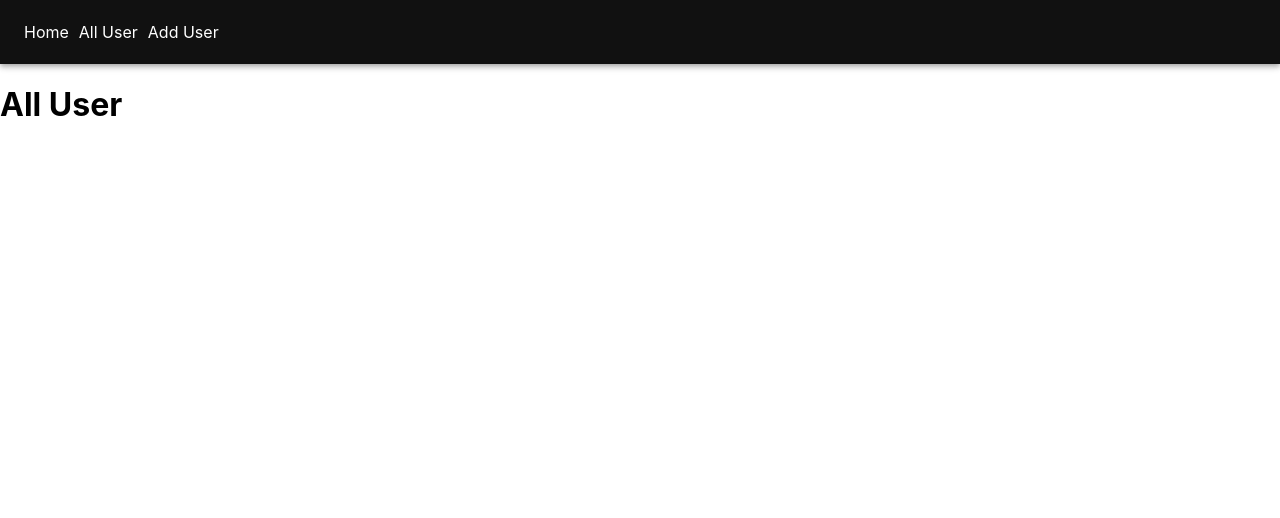
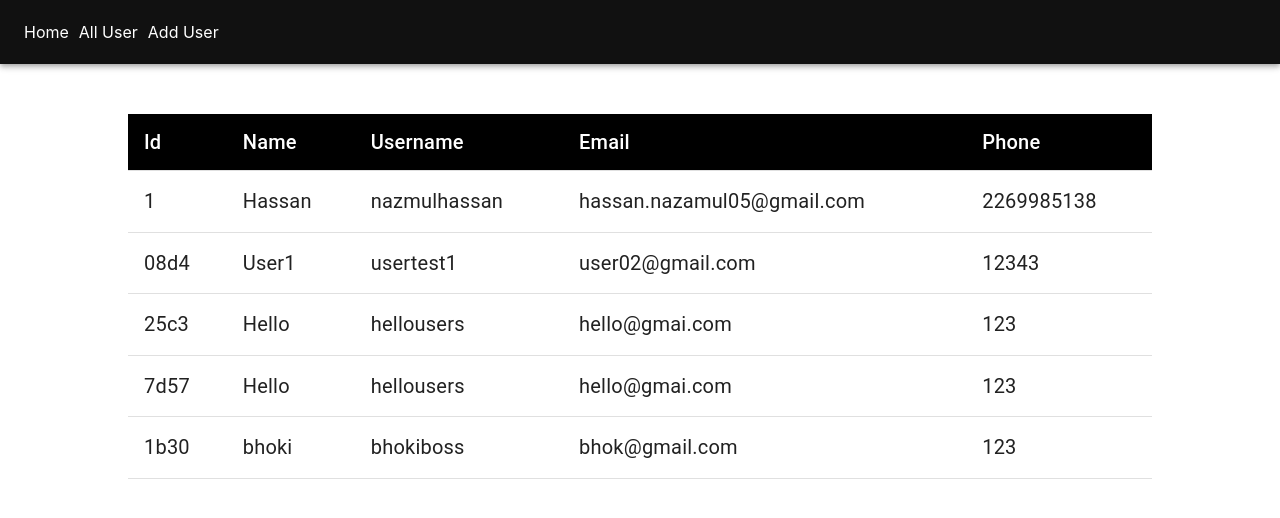
Before and after one commit to HassanNazamul/user-crud-app, a React (Create React App) app: page /all in a window 1280 px wide. Shown: the top 518 px of the page. Built offline with nearby package versions, Linux system fonts and the light colour scheme; data requests are answered from the project's data file.

Commit message:
get all user crud operation completed

```diff
--- a/src/components/AddUser.jsx
+++ b/src/components/AddUser.jsx
@@ -1,8 +1,8 @@
 import React from 'react'
 import { useState } from 'react'
 import { FormControl, FormGroup, Input, InputLabel, Typography, Button, styled } from '@mui/material'
-
 import { addUser } from '../service/api'
+import { useNavigate } from 'react-router-dom'
 
 
 //styling the group
@@ -25,6 +25,8 @@ const userObject = {
 
 function AddUser() {
 
+    const navi = useNavigate();
+
     const [user, setUser] = useState(userObject);
 
     const onNameChange = (e) => {
@@ -35,6 +37,7 @@ function AddUser() {
 
     const addUserDetail = async () => {
         await addUser(user);
+        navi("/all");
     }
 
     return (
--- a/src/components/AllUser.jsx
+++ b/src/components/AllUser.jsx
@@ -1,10 +1,78 @@
-import React from 'react'
+import { Table, TableBody, TableCell, TableHead, TableRow, styled } from '@mui/material'
+import { getUser } from '../service/api'
+import React, { useEffect, useState } from 'react'
+
+const StyleTable = styled(Table)`
+    width: 80%;
+    margin:50px auto 0 auto;
+`
+
+const StyledThead = styled(TableRow)`
+
+    background: #000;
+    & > th{
+        color: white;
+        font-size:20px;
+    }
+
+`
+
+const StyledTbody = styled(TableRow)`
+
+    & > td{
+        font-size:20px;
+    }
+
+`
 
 function AllUser() {
+
+    const [user, setUser] = useState([]);
+
+
+    useEffect(() => {
+
+        getUserDetails();
+
+    }, []);
+
+    const getUserDetails = async () => {
+        let response = await getUser();
+        console.log(response);
+        setUser(response.data);
+    }
+
+
     return (
-        <div>
-            <h1>All User</h1>
-        </div>
+
+
+        <StyleTable>
+            <TableHead>
+                <StyledThead>
+                    <TableCell>Id</TableCell>
+                    <TableCell>Name</TableCell>
+                    <TableCell>Username</TableCell>
+                    <TableCell>Email</TableCell>
+                    <TableCell>Phone</TableCell>
+                </StyledThead>
+            </TableHead>
+
+            <TableBody>
+
+                {
+                    user.map(item => (
+                        <StyledTbody>
+                            <TableCell> {item.id} </TableCell>
+                            <TableCell> {item.name} </TableCell>
+                            <TableCell> {item.username} </TableCell>
+                            <TableCell> {item.email} </TableCell>
+                            <TableCell> {item.phone} </TableCell>
+                        </StyledTbody>
+                    ))
+                }
+
+            </TableBody>
+        </StyleTable>
     )
 }
 
--- a/src/database/db.json
+++ b/src/database/db.json
@@ -13,6 +13,27 @@
       "username": "usertest1",
       "email": "user02@gmail.com",
       "phone": "12343"
+    },
+    {
+      "id": "25c3",
+      "name": "Hello",
+      "username": "hellousers",
+      "email": "hello@gmai.com",
+      "phone": "123"
+    },
+    {
+      "id": "7d57",
+      "name": "Hello",
+      "username": "hellousers",
+      "email": "hello@gmai.com",
+      "phone": "123"
+    },
+    {
+      "id": "1b30",
+      "name": "bhoki",
+      "username": "bhokiboss",
+      "email": "bhok@gmail.com",
+      "phone": "123"
     }
   ]
 }
--- a/src/service/api.js
+++ b/src/service/api.js
@@ -2,6 +2,7 @@ import axios from "axios";
 
 const API_URL = 'http://localhost:3002/users'
 
+//api to add user
 export const addUser = async (data) => {
 
     try {
@@ -10,4 +11,20 @@ export const addUser = async (data) => {
     } catch (error) {
         console.log("Error while adding the user", error.message);
     }
+
+
+
+
 }
+
+//api to get all users
+export const getUser = async () => {
+
+    try {
+
+        return await axios.get(API_URL);
+
+    } catch (error) {
+        console.log("Failed to get User", error.message);
+    }
+}
```
Lines whose indentation alone changed are shown as unchanged.
